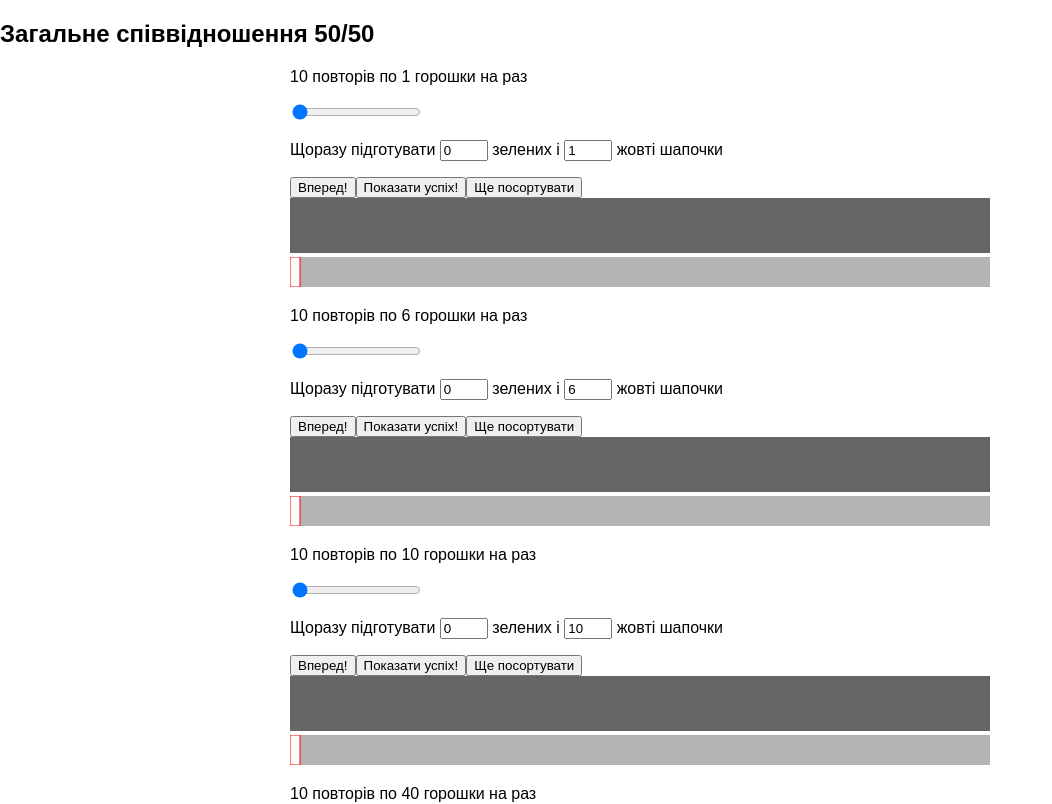
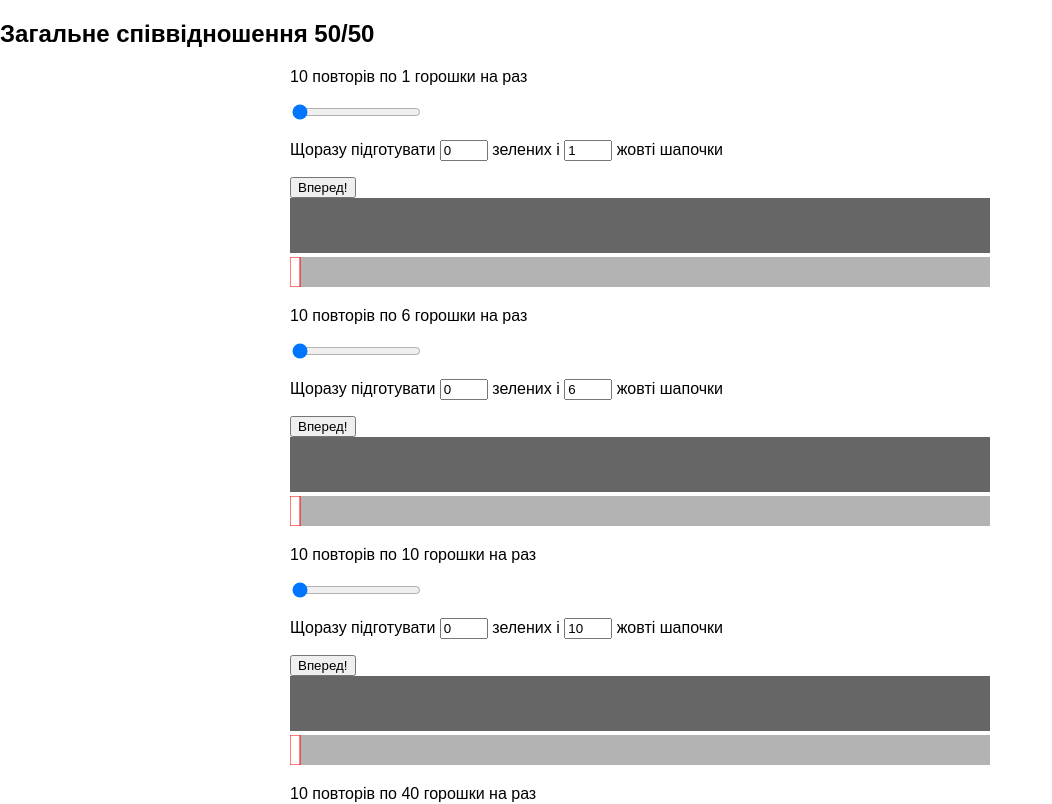
Before and after one commit to Zlira/kotyhoroshky, a React (Create React App) app: page / in a window 1280 px wide. Shown: the top 804 px of the page, without its empty margins (0-1052 px from the left). Built offline with nearby package versions, Linux system fonts and the light colour scheme.

Commit message:
Removed sorting buttons, sorting happens by timeout

```diff
--- a/src/App.js
+++ b/src/App.js
@@ -42,6 +42,8 @@ class SimulationApp extends Component {
     )
     const successRate = this.calculateSuccessRate(data)
     this.setState({peaData: data, successRate: successRate})
+    setTimeout(this.sortDataBySuccess, 500)
+    setTimeout(this.sortDataByMatching, 1500)
   }
 
   calculateSuccessRate(data) {
@@ -52,15 +54,15 @@ class SimulationApp extends Component {
 
   // TODO think of a better name
   sortDataBySuccess() {
-    this.setState({
-      peaData: sortedDataBySuccess(this.state.peaData)
-    })
+    this.setState(prevState => ({
+      peaData: sortedDataBySuccess(prevState.peaData)
+    }))
   }
 
   sortDataByMatching() {
-    this.setState({
-      peaData: this.state.peaData.map(sortedTrialByMatching)
-    })
+    this.setState(prevState => ({
+      peaData: prevState.peaData.map(sortedTrialByMatching)
+    }))
   }
 
   handleUserGuess(event) {
@@ -84,9 +86,7 @@ class SimulationApp extends Component {
         <Controls trialParams={this.state.trialParams}
                   userGuess={this.state.userGuess}
                   handleUserGuess={this.handleUserGuess}
-                  generateData={this.generateData}
-                  sortDataByMatching={this.sortDataByMatching}
-                  sortDataBySuccess={this.sortDataBySuccess} />
+                  generateData={this.generateData}/>
         <Simulation data={this.state.peaData} />
         <Results width="700" successRate={this.state.successRate}/>
       </section>
--- a/src/Controls.js
+++ b/src/Controls.js
@@ -9,8 +9,6 @@ class Controls extends Component {
                          userGuess={this.props.userGuess}
                          handleUserGuess={this.props.handleUserGuess} />
       <RunButton generateData={this.props.generateData}/>
-      <SortBySuccessButton sortData={this.props.sortDataBySuccess}/>
-      <SortByMatchingButton sortData={this.props.sortDataByMatching} />
     </div>
   }
 }
@@ -59,12 +57,4 @@ class RunButton extends Component {
   }
 }
 
-function SortBySuccessButton(props) {
-  return <button onClick={props.sortData}>Показати успіх!</button>
-}
-
-function SortByMatchingButton(props) {
-  return <button onClick={props.sortData}>Ще посортувати</button>
-}
-
 export default Controls
```
